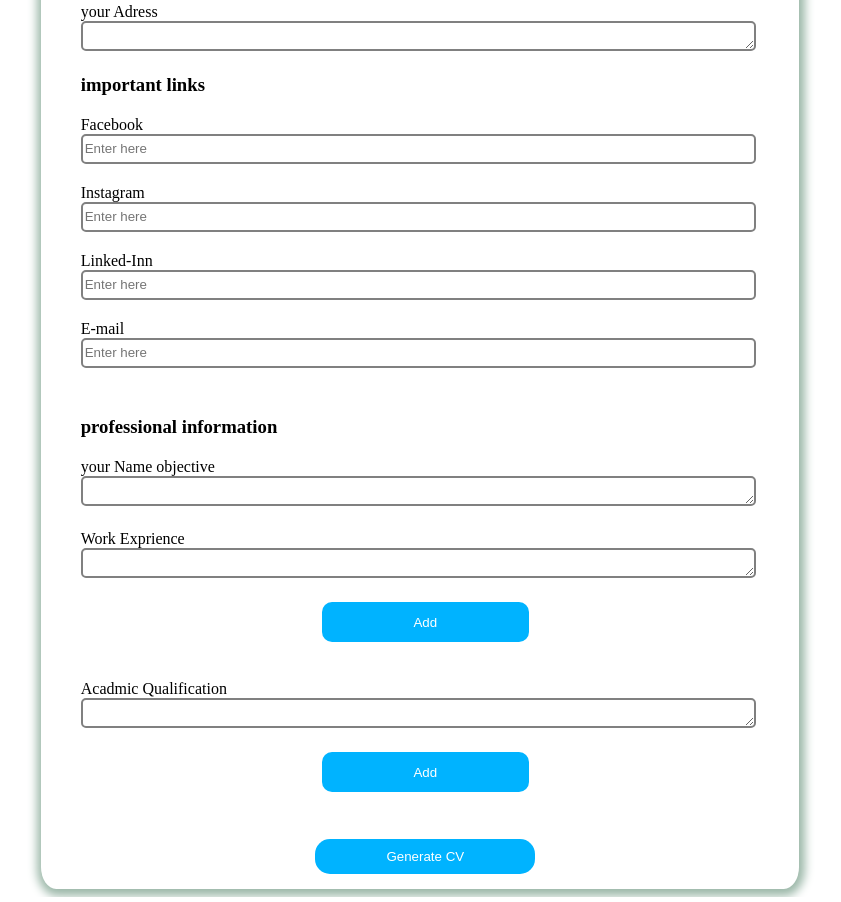
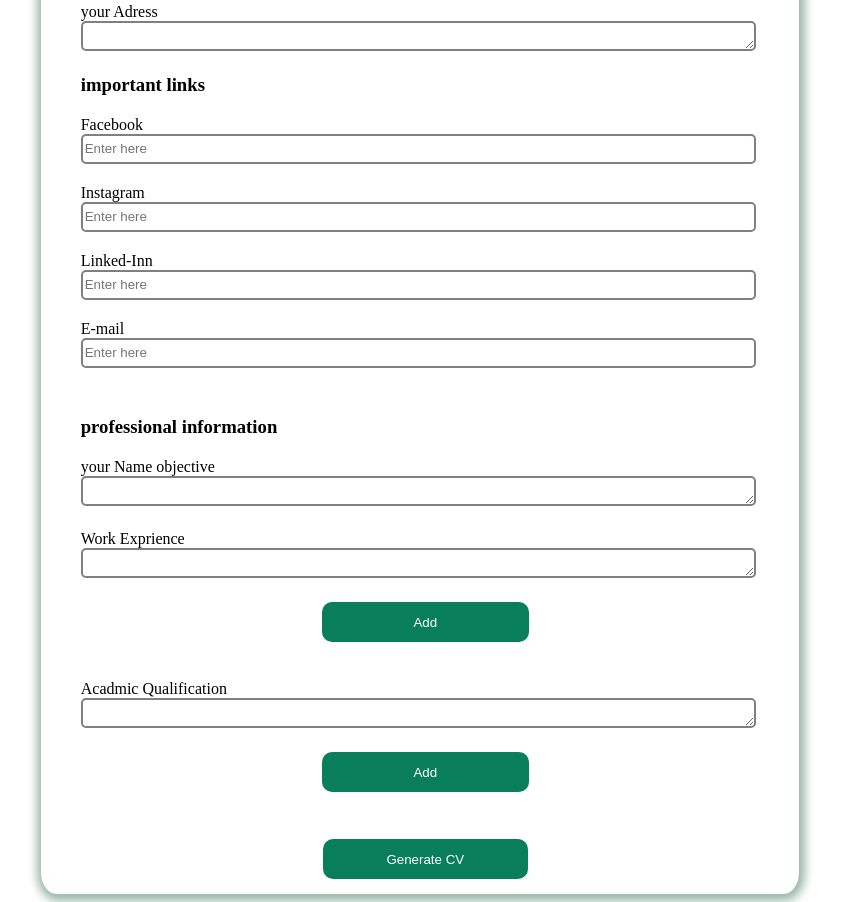
Before and after one commit to matzgray/Resume-Builder-milestone4, a plain HTML site: page index.html in a window 1280 px wide. Shown: the part 288-1190 px from the top of the page, without its empty margins (220-1061 px from the left). Drawn offline with Linux system fonts and the light colour scheme.

Commit message:
style changes

```diff
--- a/style.css
+++ b/style.css
@@ -38,13 +38,13 @@ input, textarea{
 
 .generate{
     margin: 2%;
-    width: 30%;
-    height: 35px;
-    border-radius: 15px;
-    background-color: rgb(0, 179, 255);
+    width: 28%;
+    height: 40px;
+    border-radius: 10px;
+    background-color: rgb(8, 126, 91);
     color: white;
     border: solid transparent;
-    margin-left: 34%;
+    margin-left: 35%;
 
 }
 
@@ -52,7 +52,7 @@ input, textarea{
     width: 30%;
     height: 40px;
     border-radius: 10px;
-    background-color: rgb(0, 179, 255);
+    background-color: rgb(8, 126, 91);
     margin-top: 20px;
     border: solid transparent;
     color: white;
@@ -168,9 +168,10 @@ input, textarea{
     height: 40px;
     margin-top: 2%;
     border-radius: 5px;
-    background-color: rgb(0, 179, 255);
+    background-color: rgb(8, 126, 91);
+    color: aliceblue;
     border: 1px solid transparent;
-    box-shadow: 1px 2px 10px 5px #6ea78a;
+
 }
 
 
```
